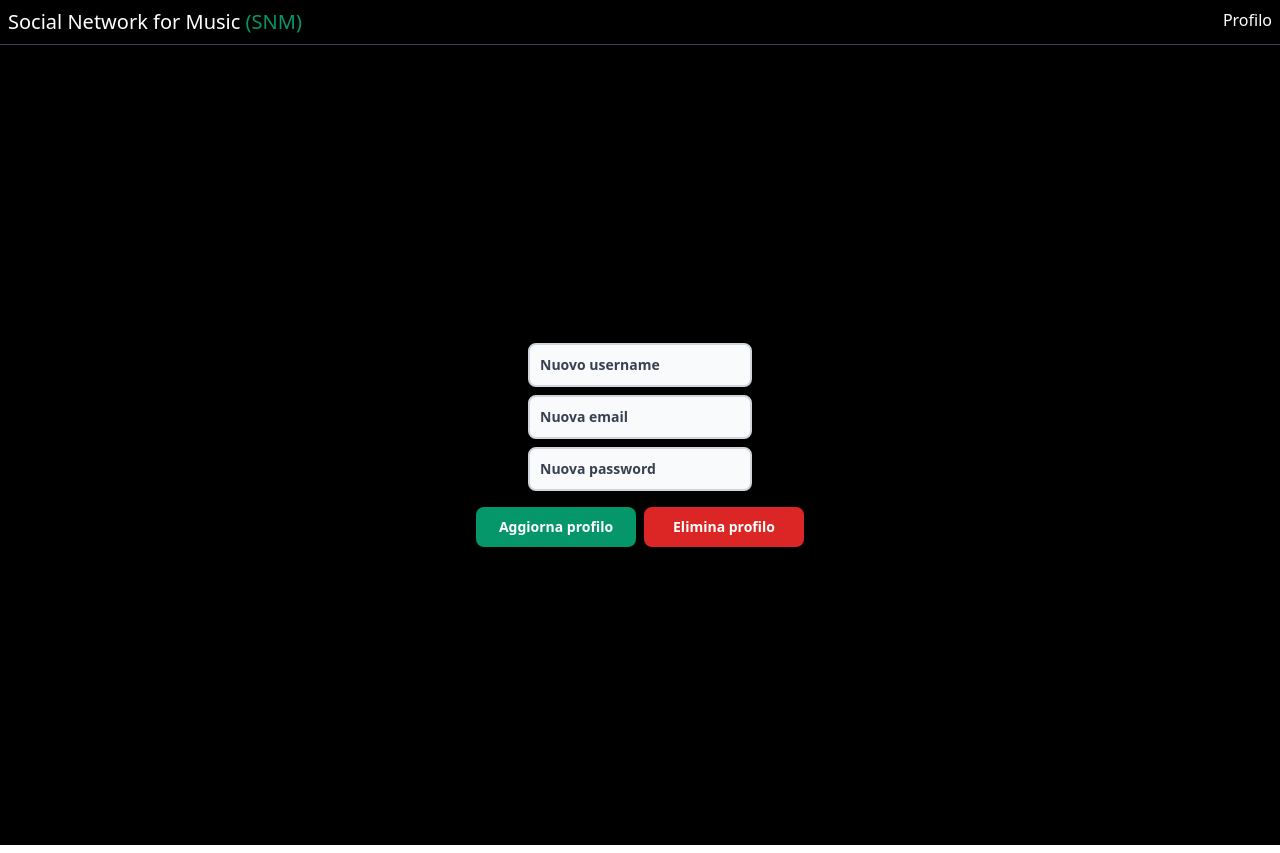
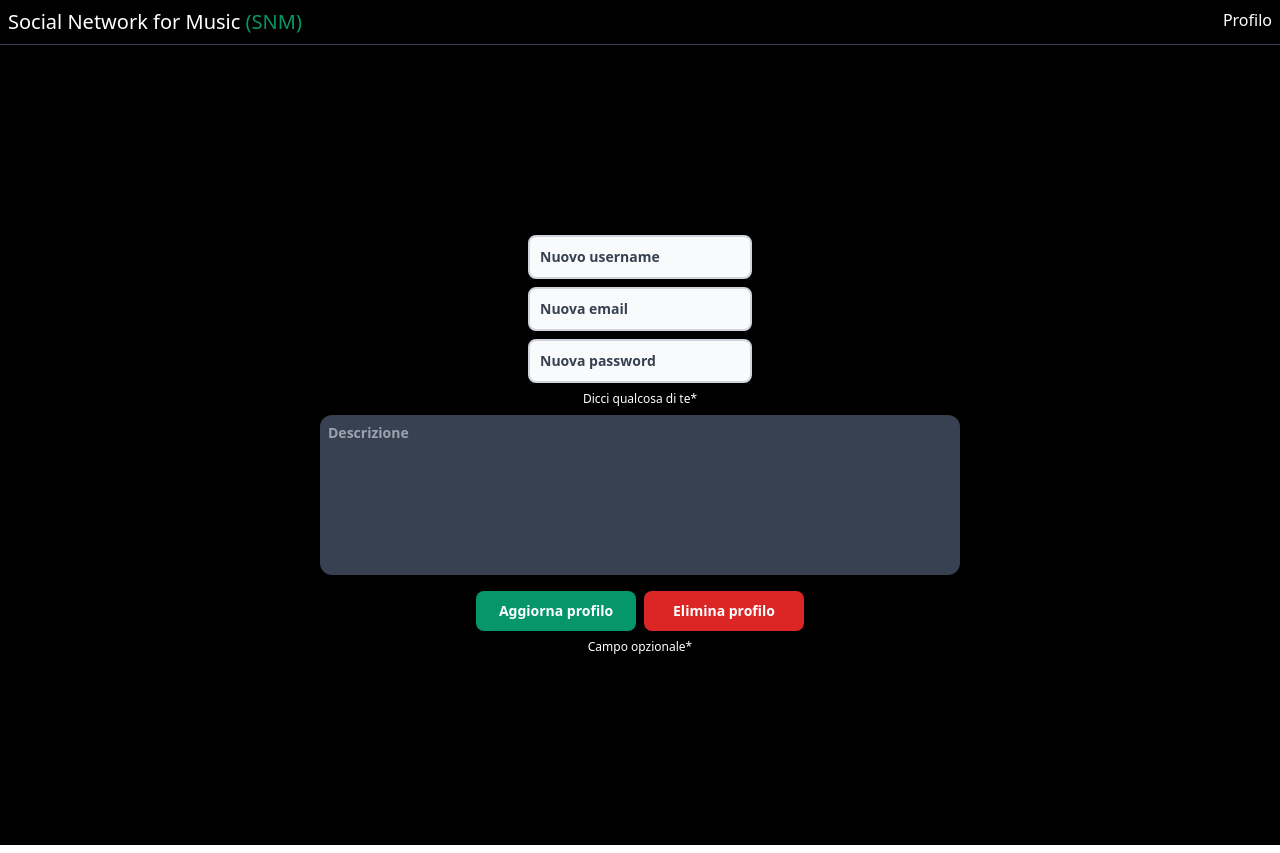
Before and after one commit to daxdiv/progetto-pwm, a React (Vite) app in the folder client/: page /profile in a window 1280 px wide. Built offline with nearby package versions, Linux system fonts and the light colour scheme; sample sign-in values are in the browser's storage.

Commit message:
users can now add and edit a description

```diff
--- a/client/src/SignUp.tsx
+++ b/client/src/SignUp.tsx
@@ -22,6 +22,7 @@ function SignUp() {
   const emailRef = useRef<HTMLInputElement>(null);
   const passwordRef = useRef<HTMLInputElement>(null);
   const [selectedGenres, setSelectedGenres] = useState<Set<string>>(new Set());
+  const [description, setDescription] = useState("");
   const navigate = useNavigate();
   const { data, isLoading } = useQuery<Response, Error>({
     queryKey: ["fetch-genres"],
@@ -73,6 +74,7 @@ function SignUp() {
         email,
         password,
         preferredGenres: Array.from(selectedGenres),
+        description,
       }),
     });
 
@@ -119,6 +121,8 @@ function SignUp() {
             visible={true}
           />
         ) : (
+          <>
+            <p className="text-xs font-normal">Seleziona i generi musicali preferiti:</p>
             <Select
               size="sm"
               placeholder="Seleziona i generi musicali"
@@ -130,11 +134,12 @@ function SignUp() {
                 setSelectedGenres(prevGenres => new Set(prevGenres.add(genre)));
               }}
             />
+          </>
         )}
 
         {selectedGenres.size !== 0 && (
           <>
-            <p className="text-sm font-normal">Generi musicali selezionati:</p>
+            <p className="text-xs font-normal">Generi musicali selezionati:</p>
 
             <ul className="grid grid-cols-2 font-normal text-xs gap-2">
               {Array.from(selectedGenres).map(genre => (
@@ -160,6 +165,15 @@ function SignUp() {
           </>
         )}
 
+        {/** create a textarea for a description */}
+        <p className="font-normal justify-start flex text-xs">Dicci qualcosa di te*</p>
+        <textarea
+          className="w-1/2 h-40 rounded-xl bg-gray-700 text-white text-sm p-2 resize-none"
+          placeholder="Descrizione"
+          value={description}
+          onChange={e => setDescription(e.target.value)}
+        />
+
         <Button
           type="button"
           text="Registrati"
@@ -183,6 +197,7 @@ function SignUp() {
             Accedi
           </a>
         </p>
+        <p className="text-xs font-normal">Campo opzionale*</p>
       </CenteredContainer>
     </>
   );
--- a/client/src/components/Profile.tsx
+++ b/client/src/components/Profile.tsx
@@ -13,6 +13,7 @@ function Profile() {
   const passwordRef = useRef<HTMLInputElement>(null);
   const navigate = useNavigate();
   const [preferredGenres, setPreferredGenres] = useState<Set<string>>(new Set());
+  const [description, setDescription] = useState("");
 
   useEffect(() => {
     const userDataString = localStorage.getItem("user");
@@ -22,21 +23,27 @@ function Profile() {
     }
 
     const userDataJSON = JSON.parse(userDataString);
-    const preferredGenres = userDataJSON.preferredGenres;
+    const { username, email, password, preferredGenres, description } = userDataJSON;
 
     if (!preferredGenres) {
       return;
     }
 
+    usernameRef.current!.value = username;
+    emailRef.current!.value = email;
+    passwordRef.current!.value = password;
     setPreferredGenres(new Set(preferredGenres));
+    setDescription(description);
   }, []);
+
+  console.log(description);
 
   const handleUpdateProfile = async () => {
     const username = usernameRef.current?.value;
     const email = emailRef.current?.value;
     const password = passwordRef.current?.value;
 
-    if (!username || !email || !password) {
+    if (!username || !email || !password || !description) {
       toast.error("Compila tutti i campi");
       return;
     }
@@ -70,6 +77,7 @@ function Profile() {
         email,
         password,
         preferredGenres: Array.from(preferredGenres),
+        description,
       }),
     });
     const data = await response.json();
@@ -163,6 +171,14 @@ function Profile() {
           </>
         )}
 
+        <p className="font-normal justify-start flex text-xs">Dicci qualcosa di te*</p>
+        <textarea
+          className="w-1/2 h-40 rounded-xl bg-gray-700 text-white text-sm p-2 resize-none"
+          placeholder="Descrizione"
+          value={description}
+          onChange={e => setDescription(e.target.value)}
+        />
+
         <div className="flex gap-2 mt-2">
           <Button
             type="button"
@@ -178,6 +194,8 @@ function Profile() {
             onClick={handleDeleteProfile}
           />
         </div>
+
+        <p className="text-xs font-normal">Campo opzionale*</p>
       </CenteredContainer>
     </>
   );
```
Lines whose indentation alone changed are shown as unchanged.
